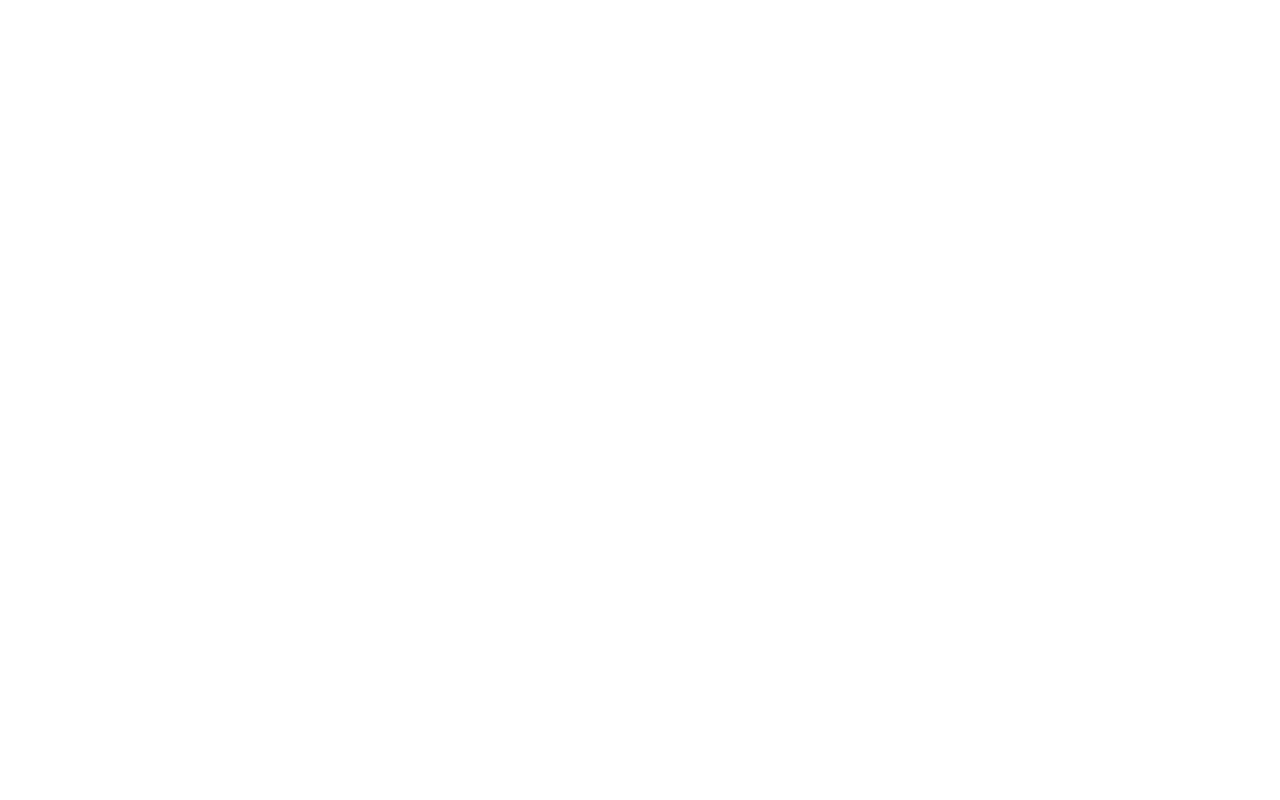
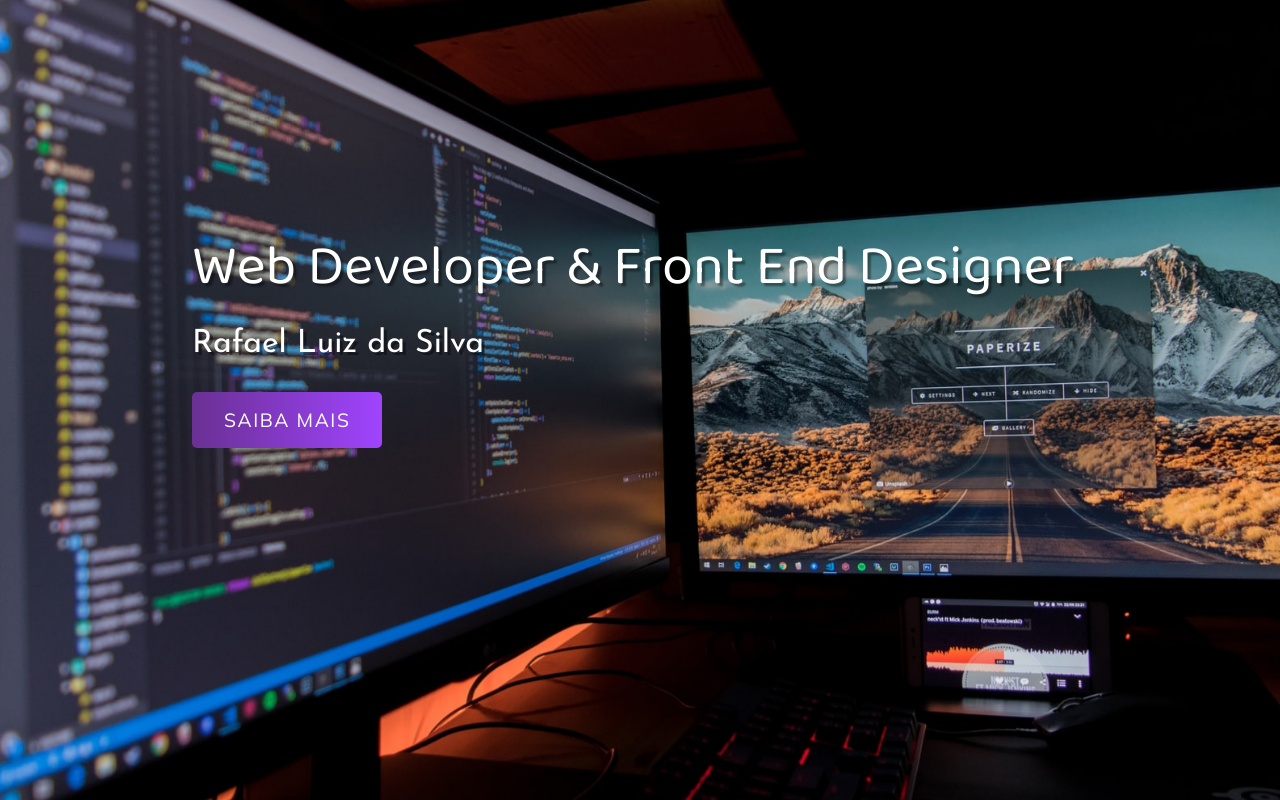
Before and after one commit to rafahk2o/portif-lio, a plain HTML site: page index.html in a window 1280 px wide. Drawn offline with Linux system fonts and the light colour scheme; a web font is replaced by a local one.

Commit message:
:package: header

```diff
--- a/index.html
+++ b/index.html
@@ -5,9 +5,27 @@
     <meta http-equiv="X-UA-Compatible" content="IE=edge">
     <meta name="viewport" content="width=device-width, initial-scale=1.0">
     <link rel="stylesheet" href="style.css">
-    <title>Portifólio</title>
+    <link rel="apple-touch-icon" sizes="180x180" href="imagens/apple-touch-icon.png">
+<link rel="icon" type="image/png" sizes="32x32" href="imagens/favicon-32x32.png">
+<link rel="icon" type="image/png" sizes="16x16" href="imagens/favicon-16x16.png">
+<link rel="manifest" href="/site.webmanifest">
+    <title>Portfólio</title>
 </head>
 <body>
+    <div class="container">
+        <header>
+            <div class="img-wrapper">
+                <img src="imagens/bg.jpg" alt="">
+            </div>
+            <div class="banner">
+             <h1>Web Developer & Front End Designer</h1>
+             <p>Rafael Luiz da Silva</p>
+             <button>Saiba Mais</button>
+            </div>
+
+        </header>
+
+    </div>
 
 </body>
 </html>
--- a/style.css
+++ b/style.css
@@ -1,2 +1,102 @@
 @import url('https://fonts.googleapis.com/css2?family=Baloo+2:wght@400;500;600;700;800&family=Josefin+Sans:ital,wght@0,100;0,200;0,300;0,400;0,500;0,600;0,700;1,100;1,200;1,300;1,400;1,500;1,600;1,700&family=Mochiy+Pop+P+One&family=Mulish:ital,wght@0,200;0,300;0,400;0,500;1,200;1,300;1,400&family=Source+Serif+4:wght@200&display=swap');
 @import url('https://cdnjs.cloudflare.com/ajax/libs/font-awesome/6.0.0-beta3/css/all.min.css');
+
+*{
+margin: 0;
+padding: 0;
+box-sizing: border-box;
+
+}
+
+
+
+
+header{
+        width: 100%;
+        height: 100vh;
+        overflow: hidden;
+        position: relative;
+
+}
+
+.img-wrapper{
+            width: 100%;
+            height: 100%;
+            background-color: rgba(0,0,0,0.8);
+}
+.img-wrapper img{
+
+            width: 100%;
+            height: 100%;
+            object-fit: cover;
+            animation: zoom 25s;
+}
+
+
+@keyframes zoom {
+    0%{
+        transform: scale(1.3);
+       }
+    100%{
+    transform: scale(1);
+     }
+
+}
+
+.banner{
+    position: absolute;
+    top: 30%;
+    left: 15%;
+}
+
+.banner h1{
+    color:white ;
+    font-size: 3.5rem;
+    font-family: "Baloo 2", serif;
+    font-weight: 200;
+    opacity: 0;
+    text-shadow: .2rem .2rem 2px rgba(0,0,0, .4) ;
+    line-height: 3.5rem;
+    margin-bottom: 2rem;
+    animation: moveBanner 1s 0.5s forwards;
+}
+
+@keyframes moveBanner{
+    0%{
+        transform: translateY(10rem) rotateY(-30deg);
+        opacity: 0;
+    }
+    100%{
+        transform: translateY(0)  rotateY(0);
+        opacity: 100%;
+    }
+
+}
+
+.banner p{
+    font-family:"Josefin Sans", serif;
+    color: white;
+    font-size: 2rem;
+    opacity: 0;
+    text-shadow: .2rem .2rem  rgba(0,0,0, .4);
+    font-weight: normal;
+    margin-bottom: 2rem;
+    animation: moveBanner 1s 0.7s forwards;
+}
+
+.banner button{
+    font-family:"Mulish", serif ;
+    color: white;
+    background: #6a3093;  /* fallback for old browsers */
+    background: -webkit-linear-gradient(to right, #a044ff, #6a3093);  /* Chrome 10-25, Safari 5.1-6 */
+    background: linear-gradient(to left, #a044ff, #6a3093); /* W3C, IE 10+/ Edge, Firefox 16+, Chrome 26+, Opera 12+, Safari 7+ */
+    padding: 1rem 2rem;
+    border: none;
+    opacity: 0;
+    font-size: 1.2rem;
+    text-transform: uppercase;
+    letter-spacing: .1rem;
+    border-radius: 5px;
+    cursor: pointer;
+    animation: moveBanner 1s 0.9s forwards;
+}
```
Also changed, not shown: imagens/android-chrome-192x192.png (renamed from android-chrome-192x192.png), imagens/android-chrome-512x512.png (renamed from android-chrome-512x512.png), imagens/apple-touch-icon.png (renamed from apple-touch-icon.png), imagens/bg.jpg (added), imagens/favicon-16x16.png (renamed from favicon-16x16.png), imagens/favicon-32x32.png (renamed from favicon-32x32.png), imagens/favicon.ico (renamed from favicon.ico), site.webmanifest, 1 other file.
